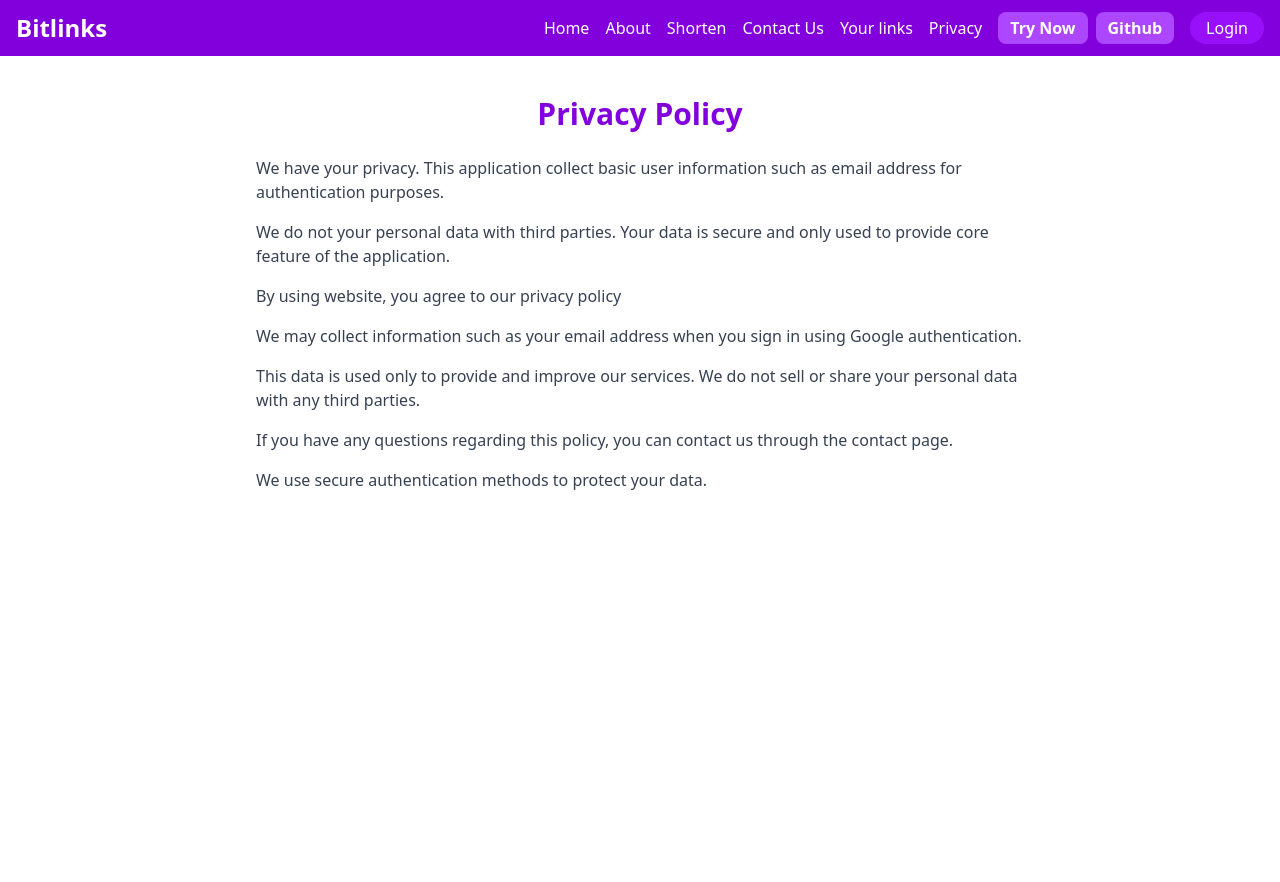
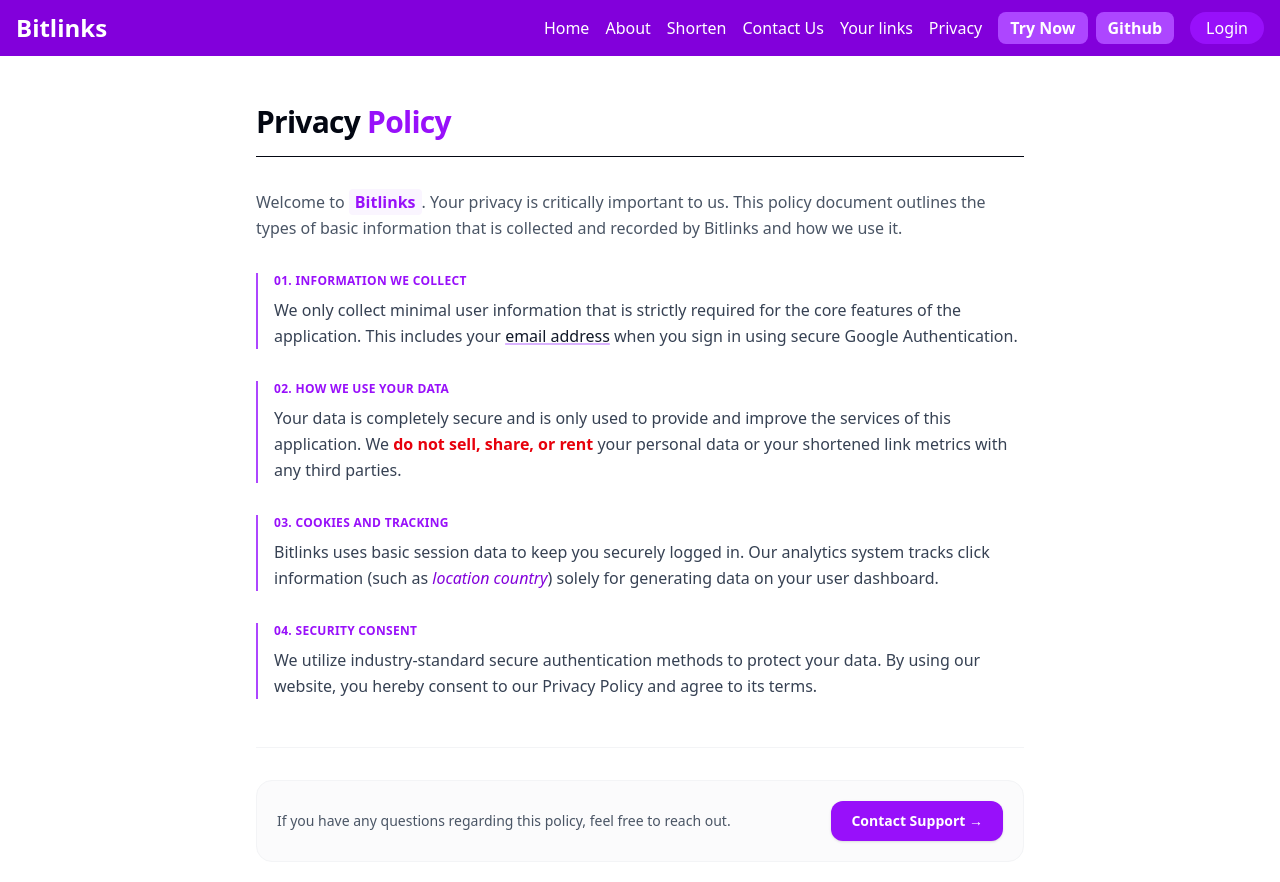
Before and after one commit to ashwaniiikuma/Bitlinks-website, a Next.js app: page /privacy in a window 1280 px wide. Shown: the top 882 px of the page. Before the commit the page ends 856 px from the top, so only its background shows below. Built offline with nearby package versions, Linux system fonts and the light colour scheme; no server answers.

Commit message:
fix: ui PrivacyPolicy page update

```diff
--- a/app/privacy/page.js
+++ b/app/privacy/page.js
@@ -1,41 +1,75 @@
-export default function Privacy(){
+import React from 'react';
+import Link from 'next/link';
 
-    return(
-        <div className="min-h-screen bg-purple px-6 py-10">
-            <h1 className="text-3xl font-bold text-purple-700 mb-6 text-center">Privacy Policy</h1>
+export default function PrivacyPolicy() {
+  return (
+    <main className="min-h-screen bg-white py-12 px-4 sm:px-6 lg:px-8">
+      <div className="max-w-3xl mx-auto">
 
+        {/* Page Heading with Modern Tracking */}
+        <h1 className="text-3xl font-extrabold text-gray-950 tracking-tight mb-8 border-b pb-4">
+          Privacy <span className="text-purple-600">Policy</span>
+        </h1>
 
-        <div className="max-w-3xl mx-auto text-gray-700 space-y-4">
-            <p>
-                We have your privacy. This application collect basic user
-                information such as email address for authentication purposes.
+        {/* Text designed space layout */}
+        <div className="space-y-8 text-sm sm:text-base leading-relaxed">
+
+          <p className="text-gray-600">
+            Welcome to <span className="font-bold text-purple-600 bg-purple-50 px-1.5 py-0.5 rounded">Bitlinks</span>. Your privacy is critically important to us. This policy document outlines the types of basic information that is collected and recorded by Bitlinks and how we use it.
+          </p>
+
+          <div className="border-l-2 border-purple-500 pl-4 space-y-2">
+            <h2 className="text-lg font-bold text-gray-900 tracking-wide uppercase text-xs text-purple-600">
+              01. Information We Collect
+            </h2>
+            <p className="text-gray-700">
+              We only collect minimal user information that is strictly required for the core features of the application. This includes your <span className="font-medium text-gray-900 underline decoration-purple-300 decoration-2">email address</span> when you sign in using secure Google Authentication.
             </p>
+          </div>
 
-            <p>
-                We do not your personal data with third parties. Your data is
-                secure and only used to provide core feature of the application.
+          <div className="border-l-2 border-purple-500 pl-4 space-y-2">
+            <h2 className="text-lg font-bold text-gray-900 tracking-wide uppercase text-xs text-purple-600">
+              02. How We Use Your Data
+            </h2>
+            <p className="text-gray-700">
+              Your data is completely secure and is only used to provide and improve the services of this application. We <span className="font-semibold text-red-600">do not sell, share, or rent</span> your personal data or your shortened link metrics with any third parties.
             </p>
+          </div>
 
-            <p>
-                By using website, you agree to our privacy policy
+          <div className="border-l-2 border-purple-500 pl-4 space-y-2">
+            <h2 className="text-lg font-bold text-gray-900 tracking-wide uppercase text-xs text-purple-600">
+              03. Cookies and Tracking
+            </h2>
+            <p className="text-gray-700">
+              Bitlinks uses basic session data to keep you securely logged in. Our analytics system tracks click information (such as <span className="italic text-purple-700 font-medium">location country</span>) solely for generating data on your user dashboard.
             </p>
+          </div>
 
-            <p>
-  We may collect information such as your email address when you sign in using Google authentication.
-</p>
+          <div className="border-l-2 border-purple-500 pl-4 space-y-2">
+            <h2 className="text-lg font-bold text-gray-900 tracking-wide uppercase text-xs text-purple-600">
+              04. Security Consent
+            </h2>
+            <p className="text-gray-700">
+              We utilize industry-standard secure authentication methods to protect your data. By using our website, you hereby consent to our Privacy Policy and agree to its terms.
+            </p>
+          </div>
 
-<p>
-  This data is used only to provide and improve our services. We do not sell or share your personal data with any third parties.
-</p>
+          {/* Action Footer Card */}
+          <div className="border-t border-gray-100 pt-8 mt-12">
+            <div className="flex flex-col sm:flex-row items-center justify-between gap-4 bg-gray-50/70 border border-gray-100 p-5 rounded-2xl">
+              <p className="text-sm text-gray-600 font-medium">
+                If you have any questions regarding this policy, feel free to reach out.
+              </p>
+              <Link href="/contactus">
+                <button className="bg-purple-600 hover:bg-purple-700 text-white text-sm font-bold px-5 py-2.5 rounded-xl transition shadow-sm whitespace-nowrap">
+                  Contact Support →
+                </button>
+              </Link>
+            </div>
+          </div>
 
-<p>
-  If you have any questions regarding this policy, you can contact us through the contact page.
-</p>
-
-<p>
-  We use secure authentication methods to protect your data.
-</p>
         </div>
-        </div>
-    )
+      </div>
+    </main>
+  );
 }
```
